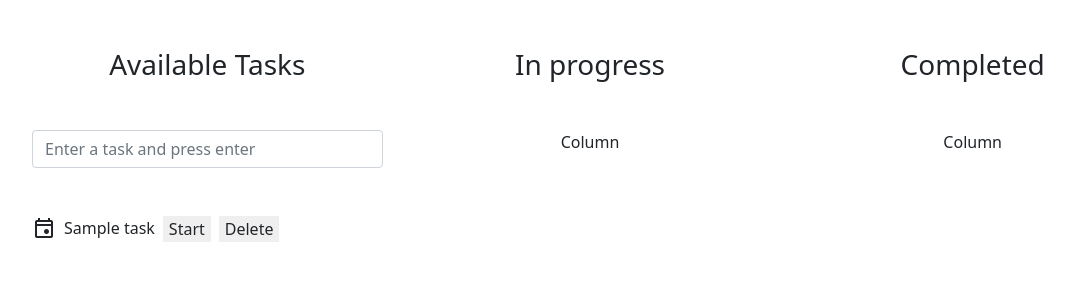
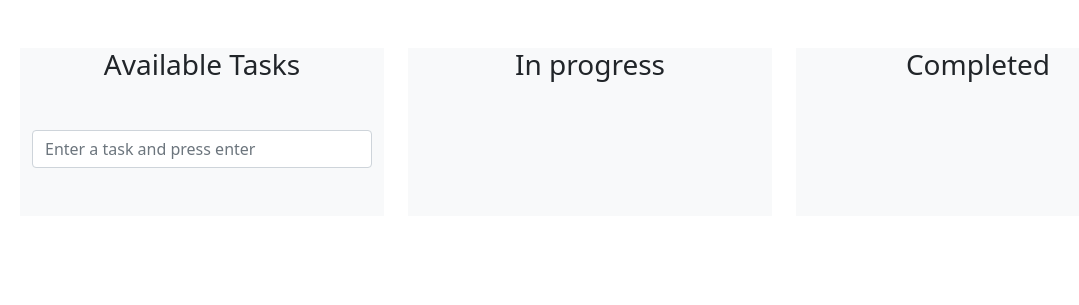
Before and after one commit to lasanthamudalige/todo-list-flask, a Flask app: page / in a window 1280 px wide. Shown: the part 50-355 px from the top of the page, without its empty margins (50-1129 px from the left). Run offline with Flask 2, Linux system fonts and the light colour scheme; tables that the repository leaves empty hold one stand-in row (values such as "Sample post"); some libraries are stand-ins or nearby versions.

Commit message:
finish templates

```diff
--- a/templates/index.html
+++ b/templates/index.html
@@ -1,6 +1,6 @@
 {% extends "layout.html" %}
 
-{% block title %}My to-do-list {{date}}{% endblock %}
+{% block title %}My to-do-list{% endblock %}
 
 {% block main %}
     <nav class="navbar navbar-dark bg-dark">
@@ -11,7 +11,7 @@
 
     <div class="container mt-5">
         <div class="row text-center">
-          <div class="col me-2">
+          <div class="col me-4   bg-light">
             <h3 class="mb-5">Available Tasks</h3>
                 <form action="/add_new_task" method="post">
                     <div class="mb-5">
@@ -19,20 +19,31 @@
                     </div>
                 </form>
                 <div class="mb-5 text-start">
-                {% for task in tasks %}
-                <p class="d-inline-flex align-content-between">
+                {% for task in new_tasks %}
+                <p class="d-inline-flex align-items-center">
                   <span class="material-symbols-outlined me-2">event</span>{{ task.name }}
-                  <button class="border-0 btn-outline-light ms-2"><a class="text-decoration-none text-dark" href="{{ url_for('add_to_progress', task_id=task.id ) }}">Start</a></button><button class="border-0 btn-outline-light ms-2"><a class="text-decoration-none text-dark" href="{{ url_for('delete_new_task', task_id=task.id ) }}">Delete</a></button></p><br>
+                  <a class="btn btn-outline-secondary text-decoration-none text-dark ms-4 me-2" href="{{ url_for('add_to_progress', task_id=task.id ) }}">Start</a><a class="btn btn-outline-secondary text-decoration-none text-dark" href="{{ url_for('delete_new_task', task_id=task.id ) }}">Delete</a></p><br>
                 {% endfor %}
               </div>
           </div>
-          <div class="col">
+          <div class="col bg-light">
             <h3 class="mb-5">In progress</h3>
-            <p>Column</p>
+              <div class="mb-5 text-start">
+                {% for task in active_tasks %}
+                <p class="d-inline-flex align-items-center">
+                  <span class="material-symbols-outlined me-2">donut_large</span>{{ task.name }}
+                  <a class="btn btn-outline-secondary text-decoration-none text-dark ms-4" href="{{ url_for('add_to_complete', task_id=task.id ) }}">Complete</a></p><br>
+                {% endfor %}
+              </div>
           </div>
-          <div class="col ms-2">
+          <div class="col ms-4 bg-light">
             <h3 class="mb-5">Completed</h3>
-              <p>Column</p>
+              <div class="mb-5 text-start">
+                {% for task in completed_tasks %}
+                <p class="d-inline-flex align-items-center">
+                  <span class="material-symbols-outlined me-2">done</span>{{ task.name }}  &emsp; {{ task.completed.time().strftime('%H:%M:%S') }}<a class="btn btn-outline-secondary text-decoration-none text-dark ms-4 me-2" href="{{ url_for('undo_complete_task', task_id=task.id ) }}">Undo</a><a class="btn btn-outline-secondary text-decoration-none text-dark" href="{{ url_for('delete_complete_task', task_id=task.id ) }}">Delete</a></button></p><br>
+                {% endfor %}
+              </div>
           </div>
         </div>
       </div>
```
